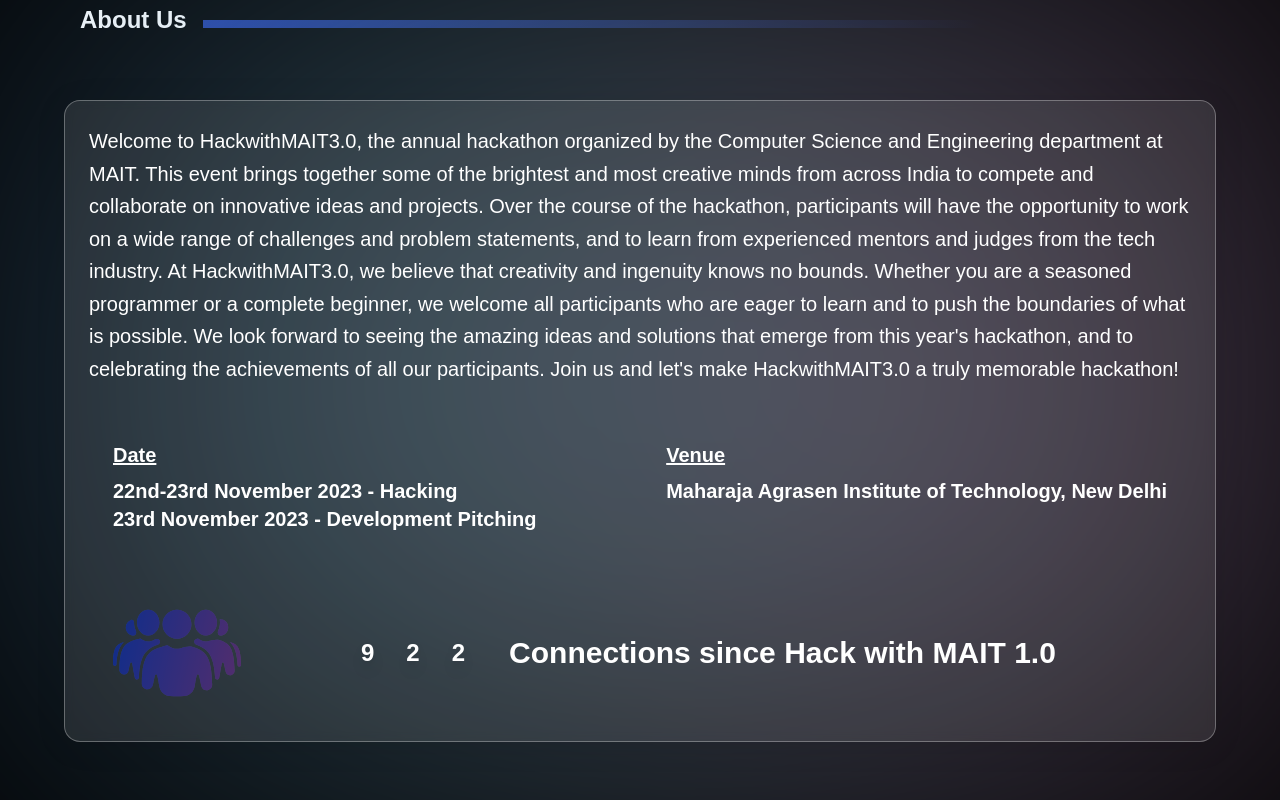
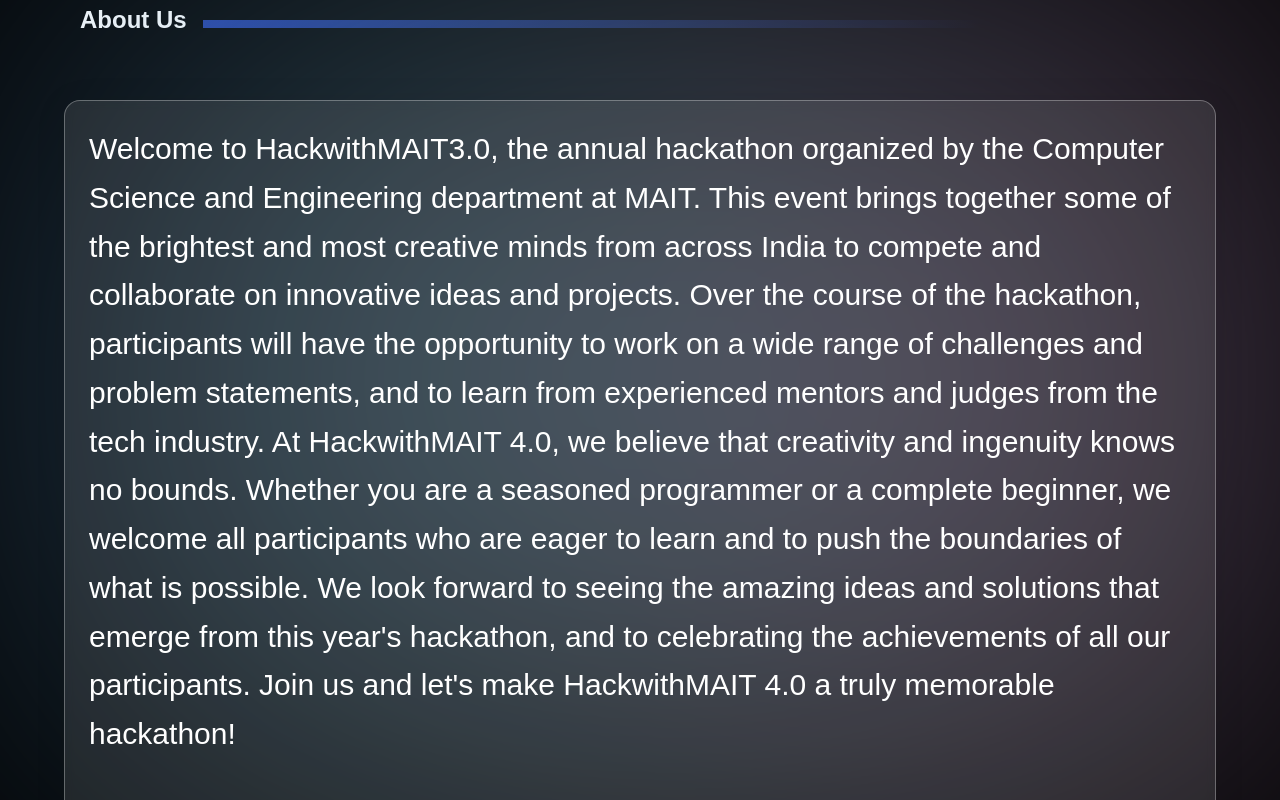
Before and after one commit to nawed2611/hackwithmait, a React (Vite) app: page / in a window 1280 px wide. Shown: the part 820-1620 px from the top of the page. Built offline with nearby package versions, Linux system fonts and the light colour scheme; a web font is replaced by a local one; what tw-elements would draw is missing.

Commit message:
Update texts

```diff
--- a/src/pages/About.jsx
+++ b/src/pages/About.jsx
@@ -13,21 +13,21 @@
       </div>
       <div className='radial-bg w-[98vw] h-screen'></div>
       <div className='flex glass flex-col justify-center items-center m-2 sm:m-16 mt-8 p-6'>
-        <p className='leading-relaxed text-xl font-[500]'>
+        <p className='leading-relaxed text-3xl font-[500]'>
           Welcome to HackwithMAIT3.0, the annual hackathon organized by the Computer Science and Engineering department at MAIT.
 
           This event brings together some of the brightest and most creative minds from across India to compete and collaborate on innovative ideas and projects. Over the course of the hackathon, participants will have the opportunity to work on a wide range of challenges and problem statements, and to learn from experienced mentors and judges from the tech industry.
 
-          At HackwithMAIT3.0, we believe that creativity and ingenuity knows no bounds. Whether you are a seasoned programmer or a complete beginner, we welcome all participants who are eager to learn and to push the boundaries of what is possible.
+          At HackwithMAIT 4.0, we believe that creativity and ingenuity knows no bounds. Whether you are a seasoned programmer or a complete beginner, we welcome all participants who are eager to learn and to push the boundaries of what is possible.
 
-          We look forward to seeing the amazing ideas and solutions that emerge from this year's hackathon, and to celebrating the achievements of all our participants. Join us and let's make HackwithMAIT3.0 a truly memorable hackathon!
+          We look forward to seeing the amazing ideas and solutions that emerge from this year's hackathon, and to celebrating the achievements of all our participants. Join us and let's make HackwithMAIT 4.0 a truly memorable hackathon!
         </p>
 
         <div className='flex flex-col sm:flex-row mt-12 w-full p-2 sm:px-6 justify-between text-xl font-[800]'>
           <div className=''>
             <p className='underline mb-2'>Date</p>
             <p>22nd-23rd November 2023 - Hacking</p>
-            <p>23rd November 2023 - Development Pitching</p>
+            <p>23rd November 2023 - Project Pitching</p>
           </div>
           <div className='mt-2 sm:mt-0'>
             <p className='underline mb-2'>Venue</p>
```
